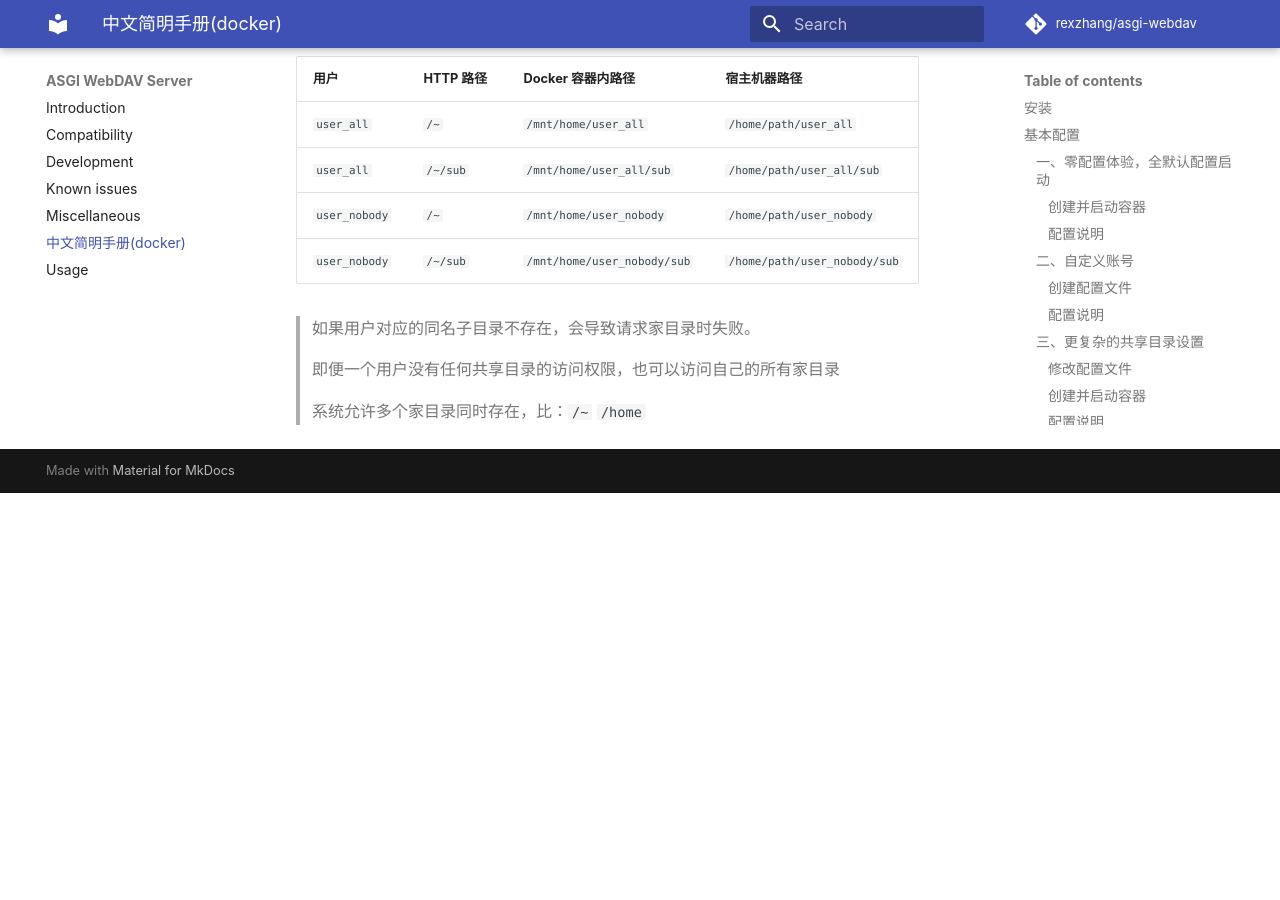
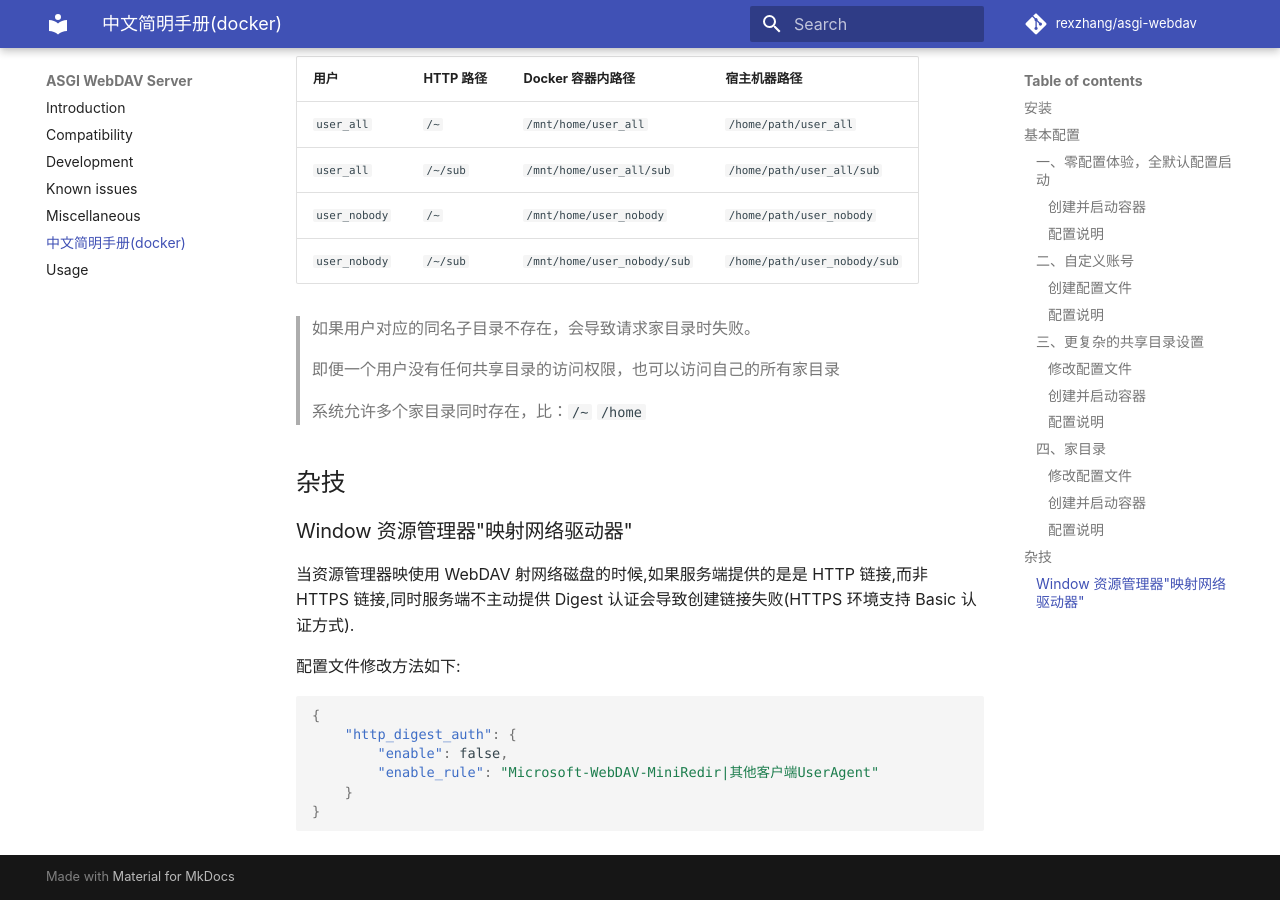
Before and after one commit to rexzhang/asgi-webdav, an MkDocs documentation site: the page built from docs/quick-start.zh.md, in a window 1280 px wide and 900 px high, scrolled down 3926 px. Built offline with MkDocs 1.6.1 and Material for MkDocs 9.7.7, drawn with Linux system fonts in a browser that asks for light colours; comment, search, counter and statistics services are not loaded; before the commit the page ends 4419 px from its top, so only the background shows below that.

Commit message:
Update docs

````diff
--- a/docs/quick-start.zh.md
+++ b/docs/quick-start.zh.md
@@ -189,3 +189,20 @@ docker run --restart always -p 0.0.0.0:80:80 \
 > 即便一个用户没有任何共享目录的访问权限，也可以访问自己的所有家目录
 >
 > 系统允许多个家目录同时存在，比：`/~` `/home`
+
+
+## 杂技
+
+### Window 资源管理器"映射网络驱动器"
+
+当资源管理器映使用 WebDAV 射网络磁盘的时候,如果服务端提供的是是 HTTP 链接,而非 HTTPS 链接,同时服务端不主动提供 Digest 认证会导致创建链接失败(HTTPS 环境支持 Basic 认证方式).
+
+配置文件修改方法如下:
+```json
+{
+    "http_digest_auth": {
+        "enable": false,
+        "enable_rule": "Microsoft-WebDAV-MiniRedir|其他客户端UserAgent"
+    }
+}
+```
````
Also changed, not shown: 1 other file.
